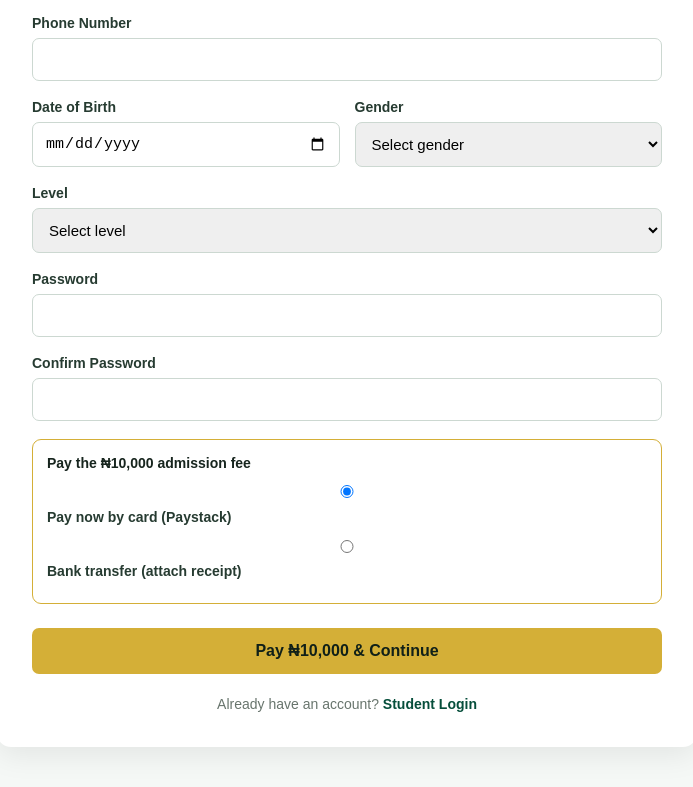
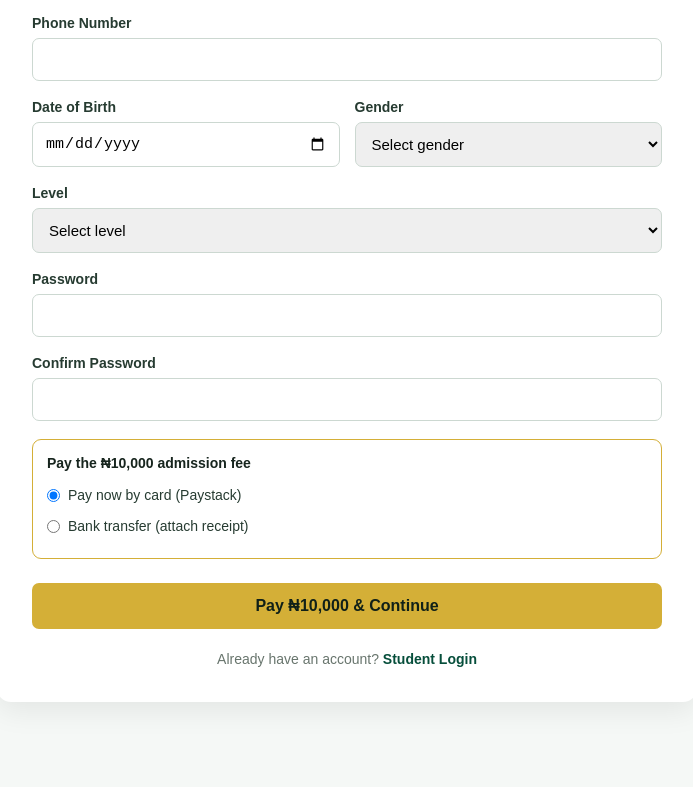
Before and after one commit to quadrishittu40-beep/maknazul-irfan-lms, a website: page apps/api/web/register.html in a window 1280 px wide. Shown: the part 510-1297 px from the top of the page, without its empty margins (293-986 px from the left). After the commit the page ends 1262 px from the top, so only its background shows below. Drawn offline with Linux system fonts and the light colour scheme; no server answers.

Commit message:
Add files via upload

```diff
--- a/apps/api/web/register.html
+++ b/apps/api/web/register.html
@@ -364,8 +364,8 @@
     <strong>Pay the &#8358;10,000 admission fee</strong>
     <div id="feePaid" style="display:none;color:#0b5c3b;font-weight:bold;margin-top:6px"></div>
     <div id="feeChoose">
-      <label style="display:block;margin-top:6px"><input type="radio" name="feeMethod" value="card" checked> Pay now by card (Paystack)</label>
-      <label style="display:block"><input type="radio" name="feeMethod" value="bank"> Bank transfer (attach receipt)</label>
+      <label style="display:flex;align-items:center;margin-top:8px;font-weight:normal"><input type="radio" name="feeMethod" value="card" checked style="width:auto;display:inline-block;margin:0 8px 0 0;vertical-align:middle"> Pay now by card (Paystack)</label>
+      <label style="display:flex;align-items:center;margin-top:6px;font-weight:normal"><input type="radio" name="feeMethod" value="bank" style="width:auto;display:inline-block;margin:0 8px 0 0;vertical-align:middle"> Bank transfer (attach receipt)</label>
       <div id="bankBox" style="display:none;margin-top:8px">
         <div id="bankInfo" style="background:#f3f7f5;border:1px dashed #0b5c3b;border-radius:8px;padding:10px"></div>
         <label for="proofFile" style="display:block;margin-top:8px">Photo of your transfer receipt</label>
```
